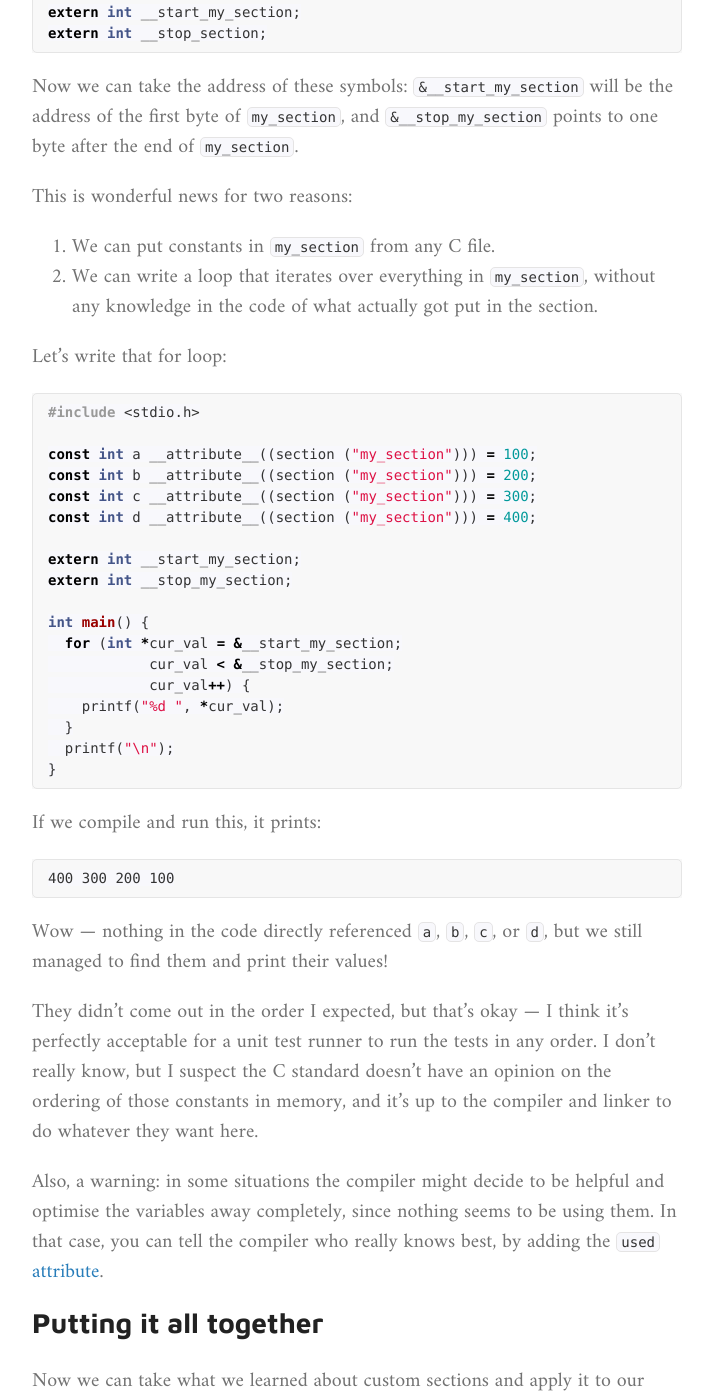
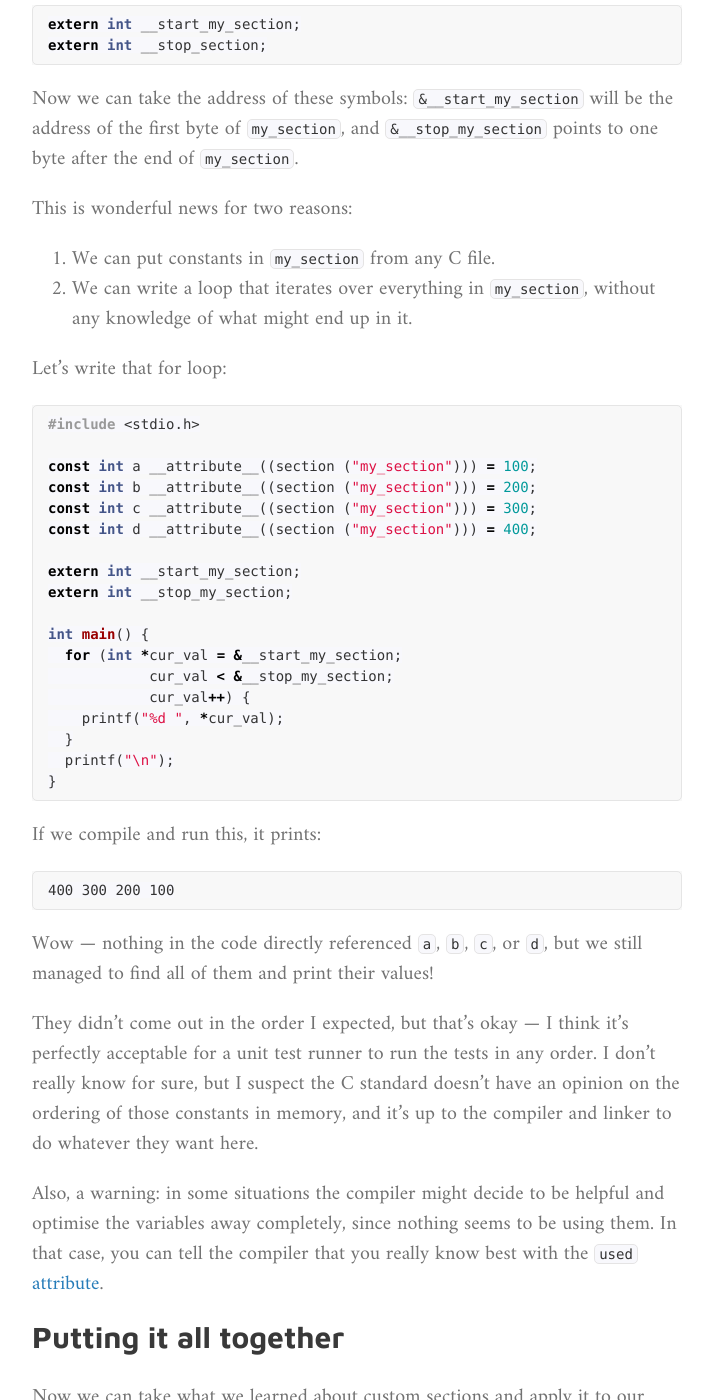
Before and after one commit to nickrolfe/nckrlf.com, a Jekyll site: the page built from _posts/2018-02-02-finding-unit-tests.markdown, in a window 1280 px wide and 1400 px high, scrolled down 4190 px. Shown: the whole window, without its empty margins (283-996 px from the left). Built offline with Jekyll 4.4.1, drawn with Linux system fonts in a browser that asks for light colours; some of the changed text lies outside the part shown.

Commit message:
copy editing

````diff
--- a/_posts/2018-02-02-finding-unit-tests.markdown
+++ b/_posts/2018-02-02-finding-unit-tests.markdown
@@ -63,7 +63,7 @@ TestInfoPtr all_tests[] = {
 
 But this is manual registration, and it's error prone, and it's exactly what we'd like to avoid! It would be really easy to write a test and then forget to update the `all_tests` array. I mean, I'm sure *you'd* never forget, but wouldn't it be nice to get rid of that tiny bit of mental overhead?
 
-# How GoogleTest does it
+## How GoogleTest does it
 
 A note from their [documentation][GoogleTestPrimer]:
 
@@ -103,7 +103,7 @@ Most of the details here are not important. The interesting part is that it defi
 
 What Google have effectively done here is leave a note to the C++ compiler, asking really politely if it wouldn't mind registering the test for us, just before it drops us off in `main`. Sweet! That was easy.
 
-# Getting help from the linker
+## Getting help from the linker
 
 Unfortunately, we can't use the same trick in C. The language just doesn't allow us to call functions to intialise variables.
 
@@ -156,7 +156,7 @@ Now we can take the address of these symbols: `&__start_my_section` will be the
 This is wonderful news for two reasons:
 
 1. We can put constants in `my_section` from any C file.
-2. We can write a loop that iterates over everything in `my_section`, without any knowledge in the code of what actually got put in the section.
+2. We can write a loop that iterates over everything in `my_section`, without any knowledge of what might end up in it.
 
 Let's write that for loop:
 
@@ -187,13 +187,13 @@ If we compile and run this, it prints:
 400 300 200 100
 ```
 
-Wow --- nothing in the code directly referenced `a`, `b`, `c`, or `d`, but we still managed to find them and print their values!
+Wow --- nothing in the code directly referenced `a`, `b`, `c`, or `d`, but we still managed to find all of them and print their values!
 
-They didn't come out in the order I expected, but that's okay --- I think it's perfectly acceptable for a unit test runner to run the tests in any order. I don't really know, but I suspect the C standard doesn't have an opinion on the ordering of those constants in memory, and it's up to the compiler and linker to do whatever they want here.
+They didn't come out in the order I expected, but that's okay --- I think it's perfectly acceptable for a unit test runner to run the tests in any order. I don't really know for sure, but I suspect the C standard doesn't have an opinion on the ordering of those constants in memory, and it's up to the compiler and linker to do whatever they want here.
 
-Also, a warning: in some situations the compiler might decide to be helpful and optimise the variables away completely, since nothing seems to be using them. In that case, you can tell the compiler who really knows best, by adding the `used` [attribute][GCCAttributes].
+Also, a warning: in some situations the compiler might decide to be helpful and optimise the variables away completely, since nothing seems to be using them. In that case, you can tell the compiler that you really know best with the `used` [attribute][GCCAttributes].
 
-# Putting it all together
+## Putting it all together
 
 Now we can take what we learned about custom sections and apply it to our `TestInfo` structures. I've decided to place them in a section called `test_section`.
 
@@ -245,9 +245,9 @@ Calling test 'multiply'... passed
 0 failures, 2 passes
 ```
 
-We did it! Now we can start writing real tests, and as long as we remember to create a `TestInfo` with the right section attribute --- which we'll totally automate with an ugly C macro, right? --- our runner will automatically find and run them for us.
+We did it! Now we can start writing real tests, and, as long as we remember to create a `TestInfo` with the right section attribute --- which we'll totally automate with an ugly C macro, right? --- our runner will automatically find and run them for us.
 
-# Bonus points: clang on macOS
+## Bonus points: clang on macOS
 
 I mentioned that the custom-section attributes were specific to gcc on Linux. On macOS with clang we have to make a slight adjustment to the section attribute:
 
@@ -265,9 +265,9 @@ extern TestInfo __stop_test_section __asm("section$end$__DATA$test_section");
 
 Otherwise, everything is the same as on Linux.
 
-# Double bonus points: MSVC on Windows
+## Double bonus points: MSVC on Windows
 
-Windows is the last OS still standing that *isn't* a Unix clone, so it sometimes gets a bit neglected by the developer community. But it's got billions of users, and by far the most usable debugger, so let's show it a little love.
+Windows is the last OS still standing that *isn't* a Unix clone, so it sometimes gets a bit neglected by the developer community. That's a shame, because it has by far the most usable debugger on any platform, not to mention billions of users. Let's show it a little love.
 
 Here's how we tell MSVC to put our `TestInfo` structures in a custom `tests` section (we're limited to 8 characters, so we can't call it `test_section`):
 
@@ -320,16 +320,16 @@ for (TestInfo *cur_test = &__start_test_section + 1; // + 1 to skip the dummy va
 ...
 ```
 
-# Summary
+## Summary
 
 How cool is that? We now have automatic test discovery working on all three major desktop platforms.
 
 Here's what I learned:
 
-* C++ makes life easy, since you can call functions in variable initialisers, so you can initialise each `TestInfo` by calling a function that adds the corresponding test to a list.
+* C++ makes life easy, since you can call functions in variable initialisers. You can initialise each `TestInfo` by calling a function that adds the corresponding test to a list.
 * In C, it's only possible to do automatic test discovery --- as far as I know --- with platform-specific extensions.
 * Compilers let us control which section our `TestInfo` structures get placed in with some special attributes.
-* Linkers will find and group together all variables that the compiler put in a particular section.
+* Linkers will find and group together all variables that were placed in a particular section.
 * Linkers can also provide us with symbols to mark the start and end of that section, so we know exactly where it put all the `TestInfo` structures.
 * Platform-specific and other gory implementation details can be hidden away with some carefully-crafted macros. Have a look at an example implementation including macros [on Github](https://gist.github.com/nickrolfe/ffc9b1c02381b9dc17c975b98db42172) to see what I mean. There's some really hairy code in there --- but the test functions themselves are squeaky clean.
 
````
Also changed, not shown: other parts of _posts/2018-02-02-finding-unit-tests.markdown (+7 -7 lines).
